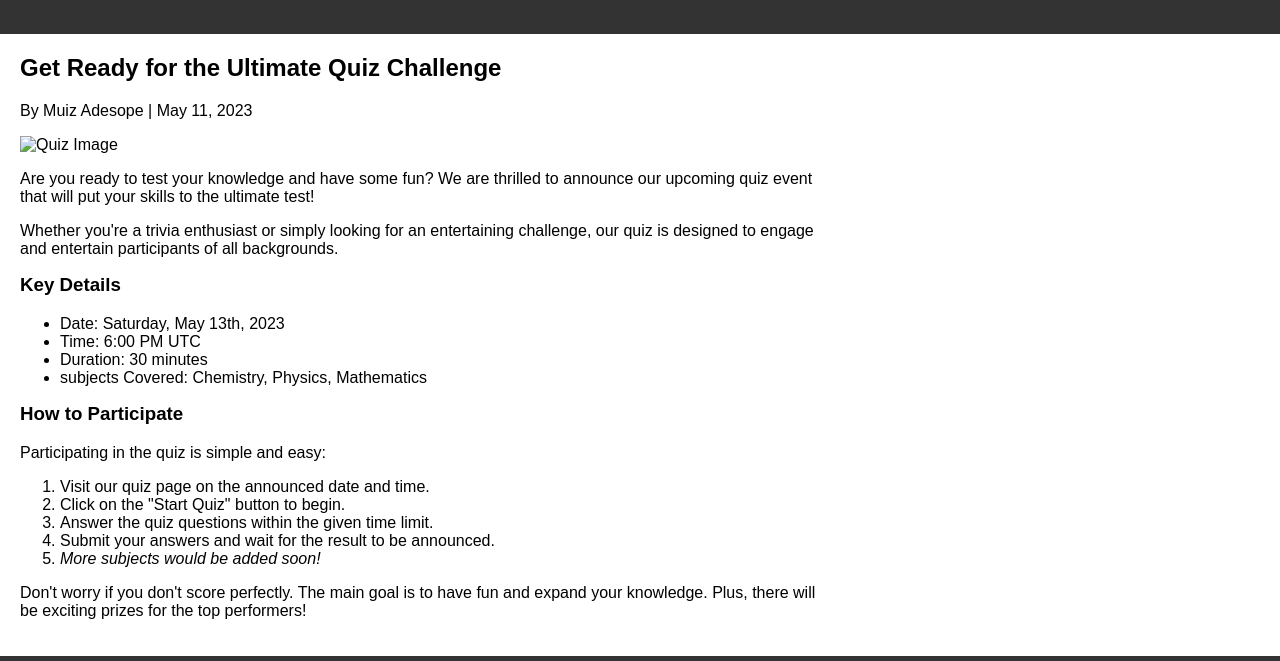
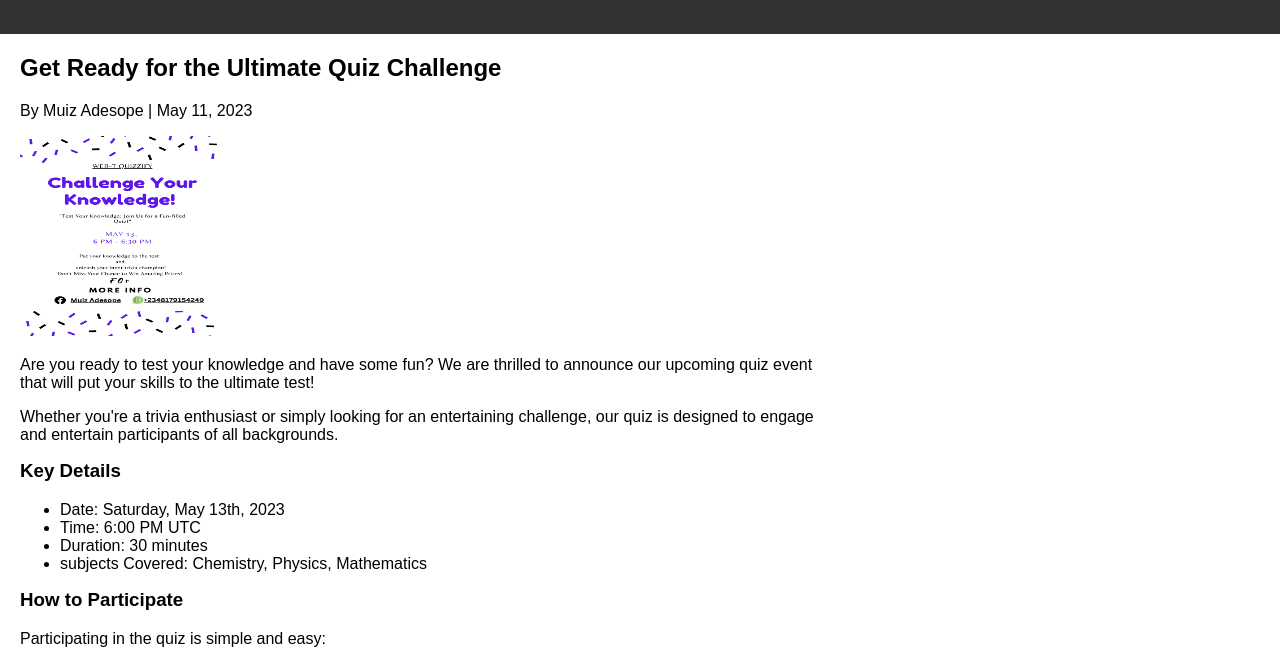
Before and after one commit to AdesopeMuiz/Quizzify, a plain HTML site: page article.html in a window 1280 px wide. Shown: the part 98-759 px from the top of the page. Drawn offline with Linux system fonts and the light colour scheme; the site is published under a folder, as on GitHub Pages, so addresses that start at the root find nothing.

Commit message:
Update article.html

```diff
--- a/article.html
+++ b/article.html
@@ -22,7 +22,7 @@
     <h2>Get Ready for the Ultimate Quiz Challenge</h2>
     <p class="author">By Muiz Adesope | May 11, 2023</p>
 
-    <img src="/article.png" alt="Quiz Image">
+    <img src="article.png" alt="Quiz Image">
 
     <p>Are you ready to test your knowledge and have some fun? We are thrilled to announce our upcoming quiz event that will put your skills to the ultimate test!</p>
 
```
